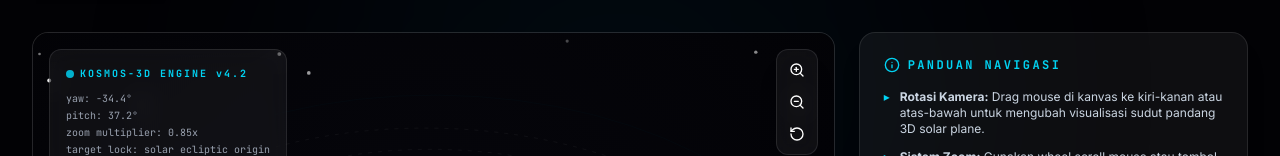
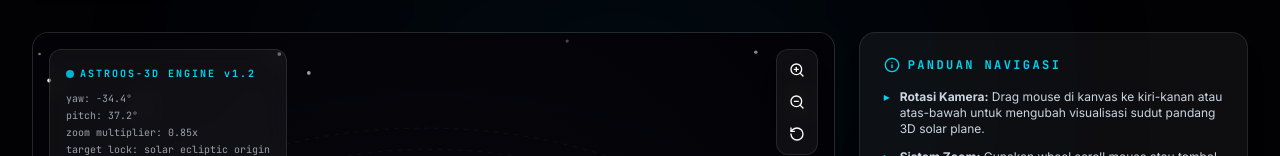
Before and after one commit to anyjtech/solarsystem-v1.2, a React (Vite) app: page / in a window 1280 px wide. Shown: the part 205-361 px from the top of the page. Built offline with nearby package versions, Linux system fonts and the light colour scheme.

Commit message:
Update SolarSystemCanvas.tsx

```diff
--- a/src/components/SolarSystemCanvas.tsx
+++ b/src/components/SolarSystemCanvas.tsx
@@ -750,7 +750,7 @@ export const SolarSystemCanvas: React.FC<SolarSystemCanvasProps> = ({
         <div className="flex items-center gap-1.5 ">
           <span className="w-2 h-2 rounded-full bg-cyan-400 animate-pulse" />
           <span className="text-[10px] font-mono font-bold tracking-[0.2em] text-cyan-400">
-            KOSMOS-3D ENGINE v4.2
+            ASTROOS-3D ENGINE v1.2
           </span>
         </div>
         <div className="text-[10px] text-gray-400 font-mono flex flex-col gap-0.5 mt-1.5 lowercase">
```
